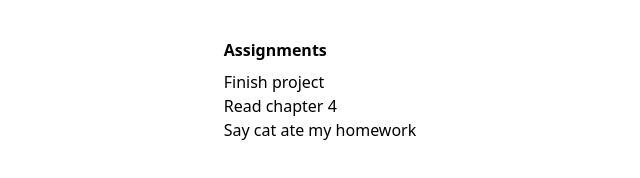
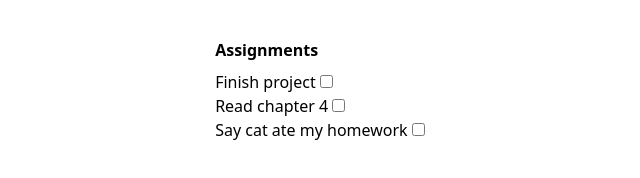
Before and after one commit to markpackham/Vue3_lcast, a plain HTML site: page listsComputedProperties.html in a window 1280 px wide. Shown: the part 310-488 px from the top of the page, without its empty margins (320-960 px from the left). Drawn offline with nearby package versions, Linux system fonts and the light colour scheme.

Commit message:
implement 2 way binding
https://youtu.be/1JCJExQy1no?t=350

```diff
--- a/listsComputedProperties.html
+++ b/listsComputedProperties.html
@@ -17,9 +17,16 @@
 
             <ul>
                 <li v-for="assignment in assignments">
-                    {{assignment.name}}
+                    <label for="
+                    "> {{assignment.name}}
+
+                        <input type="checkbox" v-model="assignment.complete">
+                    </label>
                 </li>
             </ul>
+            <!-- <pre>
+                {{assignments}}
+            </pre> -->
         </section>
     </div>
 
```
